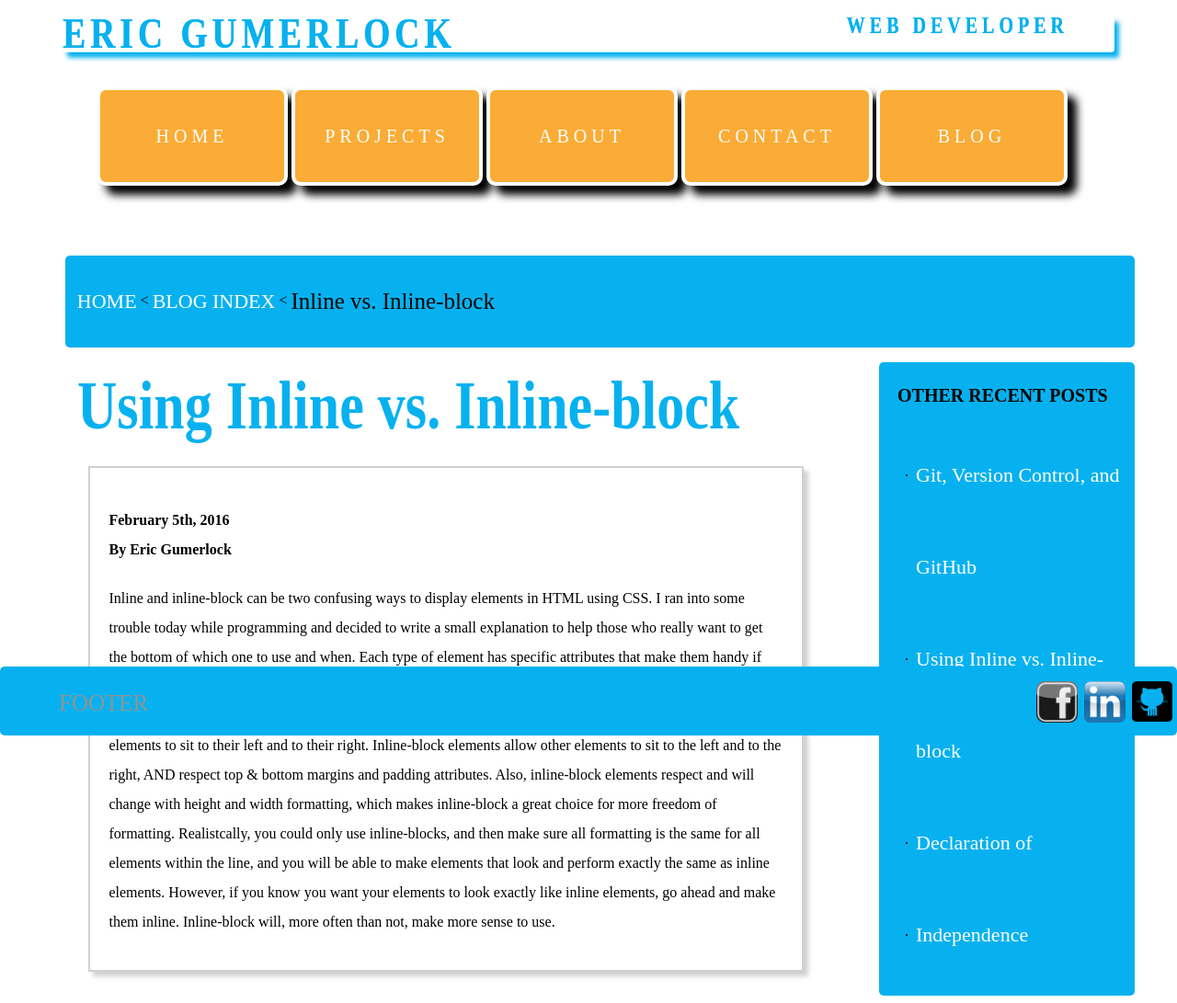
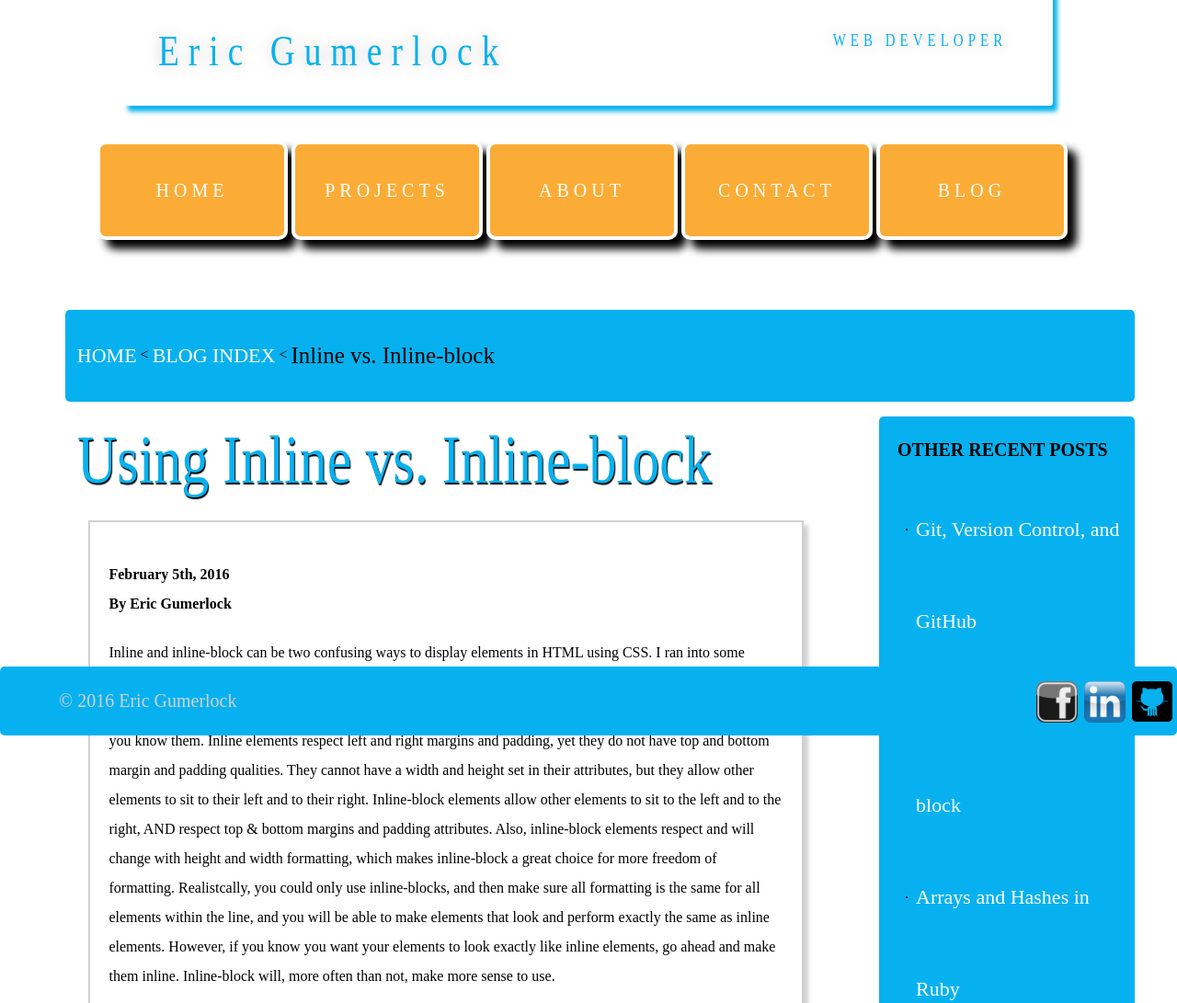
Before and after one commit to egumerlock/egumerlock.github.io, a plain HTML site: page blog/css-concepts.html in a window 1280 px wide. Shown: the top 1091 px of the page at 92% size. Drawn offline with Linux system fonts and the light colour scheme.

Commit message:
Changed Header and fixed links

```diff
--- a/blog/css-concepts.html
+++ b/blog/css-concepts.html
@@ -9,7 +9,7 @@
 
 <body>
   <section class="header">
-    <h1> ERIC GUMERLOCK <span> WEB DEVELOPER</span></h1>
+    <h1>Eric Gumerlock<span> WEB DEVELOPER</span></h1>
   </section>
   <nav id="center-div">
       <a href="http://egumerlock.github.io/index"><div id="button">HOME</div></a>
@@ -28,8 +28,8 @@
       <h6><span id="sidebarheader">OTHER RECENT POSTS</span></h6>
       <ul><span id="sidebarlinks">
         <li><a href="http://egumerlock.github.io/blog/git.html">Git, Version Control, and GitHub</a></li>
-        <li><a href="#">Using Inline vs. Inline-block</a></li>
-        <li><a href="#">Declaration of</a></li>
+        <li><a href="http://egumerlock.github.io/blog/css-concepts.html">Using Inline vs. Inline-block</a></li>
+        <li><a href="http://egumerlock.github.io/blog/arrays-hashes.html">Arrays and Hashes in Ruby</a></li>
         <li><a href="#">Independence</a></li>
       </span>
     </ul>
@@ -52,7 +52,7 @@
 
 <footer>
   <div id="footer">
-    <p><span>FOOTER</span>
+    <p><span>© 2016 Eric Gumerlock</span>
       <a href="www.github.com"><img id="problem" src="../imgs/githubxxl.png" height="44" width="44" /></a>
      <a href="www.linkedin.com"><img src="../imgs/linkedin.png" height="45" width="45" /></a>
      <a href="www.facebook.com"><img src="../imgs/fb_original.png" height="45" width="45" /></a>
--- a/stylesheets/blog.css
+++ b/stylesheets/blog.css
@@ -5,6 +5,7 @@
   -webkit-transform:scale(1,1.23); /* Safari and Chrome */
   border-radius: 3px;
   margin-top: -10px;
+  text-shadow: 0px 0px 14px #bfbfbf;
 }
 
 body {
@@ -12,7 +13,7 @@ body {
 }
 
 body h1 span {
-  font-size: 20px;
+text-shadow: 0px 0px 14px #bfbfbf;
 
 }
 
@@ -76,6 +77,7 @@ body nav section span {
   font-size: 60px;
   margin-left: 6%;
   margin-top: 30px;
+  text-shadow: 1px 1px 1px black;
   -webkit-transform:scale(1,1.23); /* Safari and Chrome */
 }
 
--- a/stylesheets/blogindex.css
+++ b/stylesheets/blogindex.css
@@ -1,3 +1,5 @@
+
+
 ul {
   background-color: #252B2E;
   width: 50%;
--- a/stylesheets/default.css
+++ b/stylesheets/default.css
@@ -2,36 +2,65 @@
     font-family: "Fira Sans";
     src: https://fonts.googleapis.com/css?family=Fira+Sans format "opentype";
 }
+@font-face {
+    font-family: "Crimson Text";
+    src: https://fonts.googleapis.com/css?family=Rock+Salt("Crimson Text");
+}
+
+
+
 p.customfont {
     font-family: "Fira Sans", Verdana, Tahoma;
+    font-family: "Crimson Text", serif;
+
 }
 
 body {
   background-color: #252B2E;
 }
 
+h1, h2, h3
+{
+font-weight: normal;
+}
+
 .header {
   font-family: Fira Sans;
   font-size: 25px;
+
   line-height: .85;
   color: #07B1EF;
-  box-shadow: 5px 5px 5px;
-  margin-left: 60px;
-  margin-right: 60px;
+  box-shadow: 5px 5px 5px #07B1EF;
+  margin-left: 10%;
+  margin-right: 10%;
   margin-top: -10px;
-  letter-spacing: 5px;
-  text-shadow: .5px .5px .5px #07B1EF;
+  letter-spacing: 10px;
+  padding-bottom: 1px;
+  padding-left: 3%;
+  padding-right: 0%;
+  margin-bottom: 40px;
+  padding-top: 10px;
+  text-shadow: 100px 0px 14px #D0D0D0;
   border-radius: 8px;
   -webkit-transform:scale(1,1.23); /* Safari and Chrome */
+
+
+
+
 }
 
 
 
 body h1 span {
-  font-size: 30px;
+  font-family: Fira Sans;
+  font-size: 15px;
   float: right;
   margin-right: 50px;
-  text-shadow: 0px 0px 0px;
+  color: #07B1EF;
+  font-style: normal;
+  letter-spacing: 5px;
+  text-shadow: 15px -10px 18px #D0D0D0;
+
 }
 
 body h1 span:hover {
@@ -121,6 +150,8 @@ body section h3 div {
   padding-bottom: 50px;
 
 
+
+
 }
 
 #horizontal {
@@ -151,11 +182,11 @@ body section h3 div {
 }
 
 footer div span {
-  font-size: 25px;
+  font-size: 20px;
   margin-left: 5%;
   vertical-align: top;
   margin-top: 10px;
-  color: #949391;
+  color: #D0D0D0;
   font-family: Fira Sans;
   display: inline-block;
 
```
Also changed, not shown: blog/arrays-hashes.html (+3 -3 lines), blog/blog-template.html (+3 -2 lines), blog/git.html (+3 -3 lines), blog/index.html (+3 -3 lines), index.html (+2 -2 lines), imgs/Grey-background-for-site1.jpg (added).
